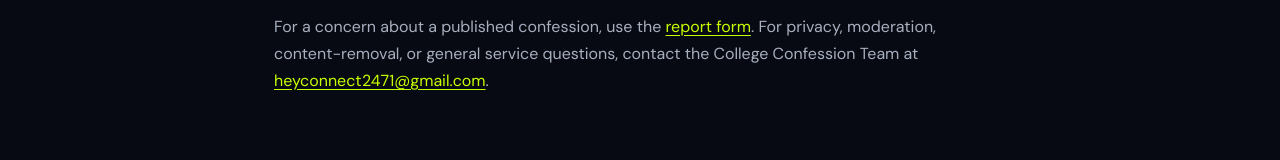
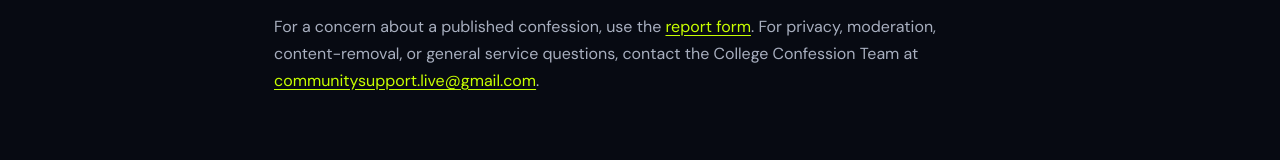
Before and after one commit to gulshanverse/social-media-service, a Next.js app in the folder apps/web/: page /faq in a window 1280 px wide. Shown: the part 2454-2614 px from the top of the page. Built offline with nearby package versions, Linux system fonts and the light colour scheme; no server answers.

Commit message:
fix: update official contact email

```diff
--- a/apps/web/app/legal-pages.tsx
+++ b/apps/web/app/legal-pages.tsx
@@ -96,8 +96,10 @@ export function PrivacyPage() {
           For a privacy or removal concern about a published confession, submit a{' '}
           <Link href="/report">report</Link> with the public link and closest reason. For privacy,
           moderation, content-removal, or general service questions, contact the College Confession
-          Team at <a href="mailto:heyconnect2471@gmail.com">heyconnect2471@gmail.com</a>. Requests
-          are reviewed in context; this page does not promise a particular outcome or response time.
+          Team at{' '}
+          <a href="mailto:communitysupport.live@gmail.com">communitysupport.live@gmail.com</a>.
+          Requests are reviewed in context; this page does not promise a particular outcome or
+          response time.
         </LegalParagraph>
       </LegalSection>
     </LegalPage>
@@ -270,9 +272,10 @@ export function SafetyPage() {
         <LegalParagraph>
           The <Link href="/contact">Contact page</Link> explains the supported routes. For privacy,
           moderation, content-removal, or general service questions, contact the College Confession
-          Team at <a href="mailto:heyconnect2471@gmail.com">heyconnect2471@gmail.com</a>. College
-          Confession is not an emergency response service; if someone is in immediate danger,
-          contact local emergency services first.
+          Team at{' '}
+          <a href="mailto:communitysupport.live@gmail.com">communitysupport.live@gmail.com</a>.
+          College Confession is not an emergency response service; if someone is in immediate
+          danger, contact local emergency services first.
         </LegalParagraph>
       </LegalSection>
     </LegalPage>
@@ -298,14 +301,14 @@ export function ContactPage() {
           Read the <Link href="/faq">FAQ</Link> or the{' '}
           <Link href="/community-guidelines">Community Guidelines</Link>. For privacy, moderation,
           content-removal, or general service questions, contact the College Confession Team at{' '}
-          <a href="mailto:heyconnect2471@gmail.com">heyconnect2471@gmail.com</a>.
+          <a href="mailto:communitysupport.live@gmail.com">communitysupport.live@gmail.com</a>.
         </LegalParagraph>
       </LegalSection>
       <LegalSection title="Who operates College Confession">
         <LegalParagraph>
           College Confession is operated by the College Confession Team. The team can be reached at{' '}
-          <a href="mailto:heyconnect2471@gmail.com">heyconnect2471@gmail.com</a> for privacy,
-          moderation, content-removal, accessibility, or general service questions.
+          <a href="mailto:communitysupport.live@gmail.com">communitysupport.live@gmail.com</a> for
+          privacy, moderation, content-removal, accessibility, or general service questions.
         </LegalParagraph>
       </LegalSection>
       <LegalSection title="More help">
@@ -486,7 +489,7 @@ export function FaqPage() {
           For a concern about a published confession, use the{' '}
           <Link href="/report">report form</Link>. For privacy, moderation, content-removal, or
           general service questions, contact the College Confession Team at{' '}
-          <a href="mailto:heyconnect2471@gmail.com">heyconnect2471@gmail.com</a>.
+          <a href="mailto:communitysupport.live@gmail.com">communitysupport.live@gmail.com</a>.
         </LegalParagraph>
       </LegalSection>
     </LegalPage>
```
